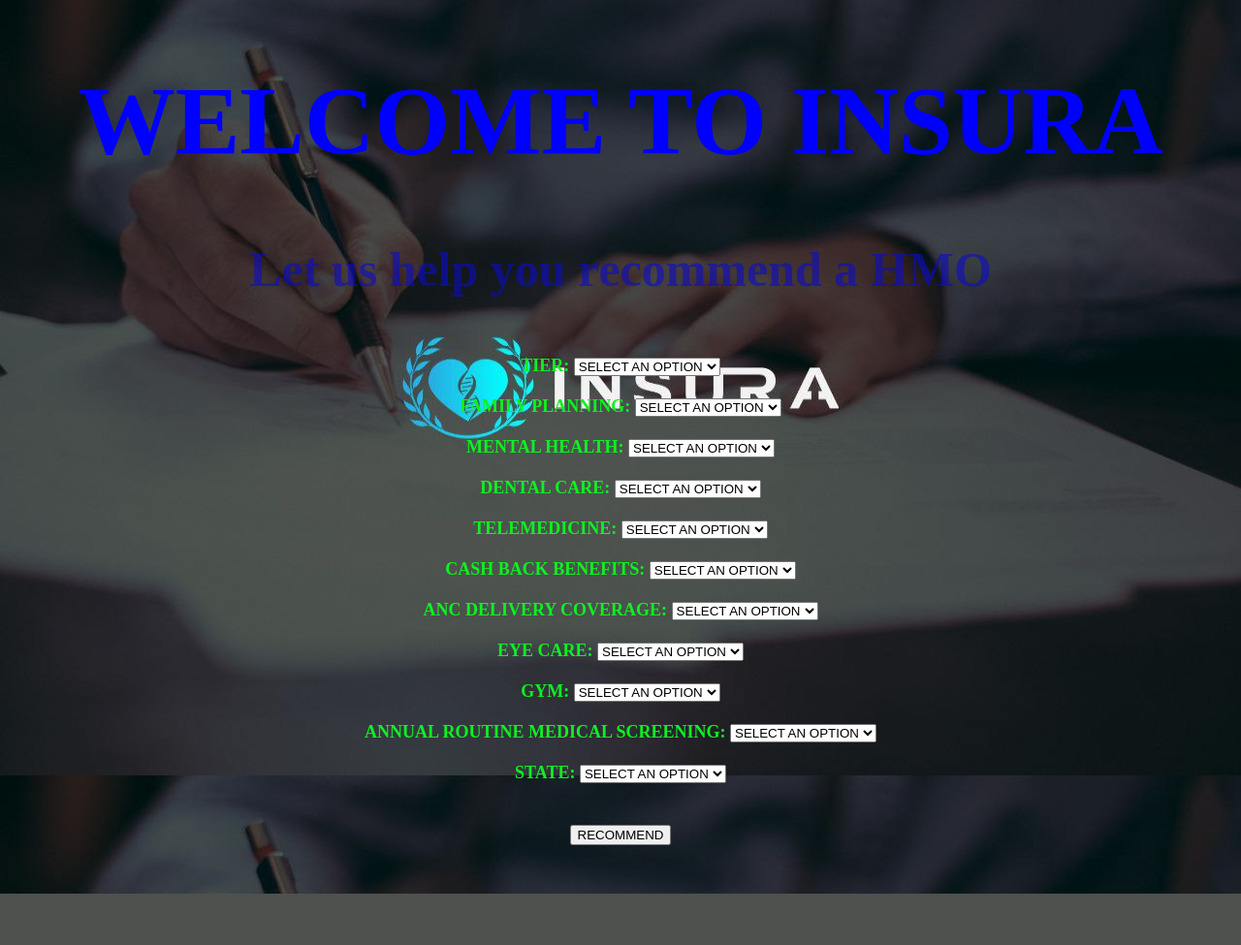
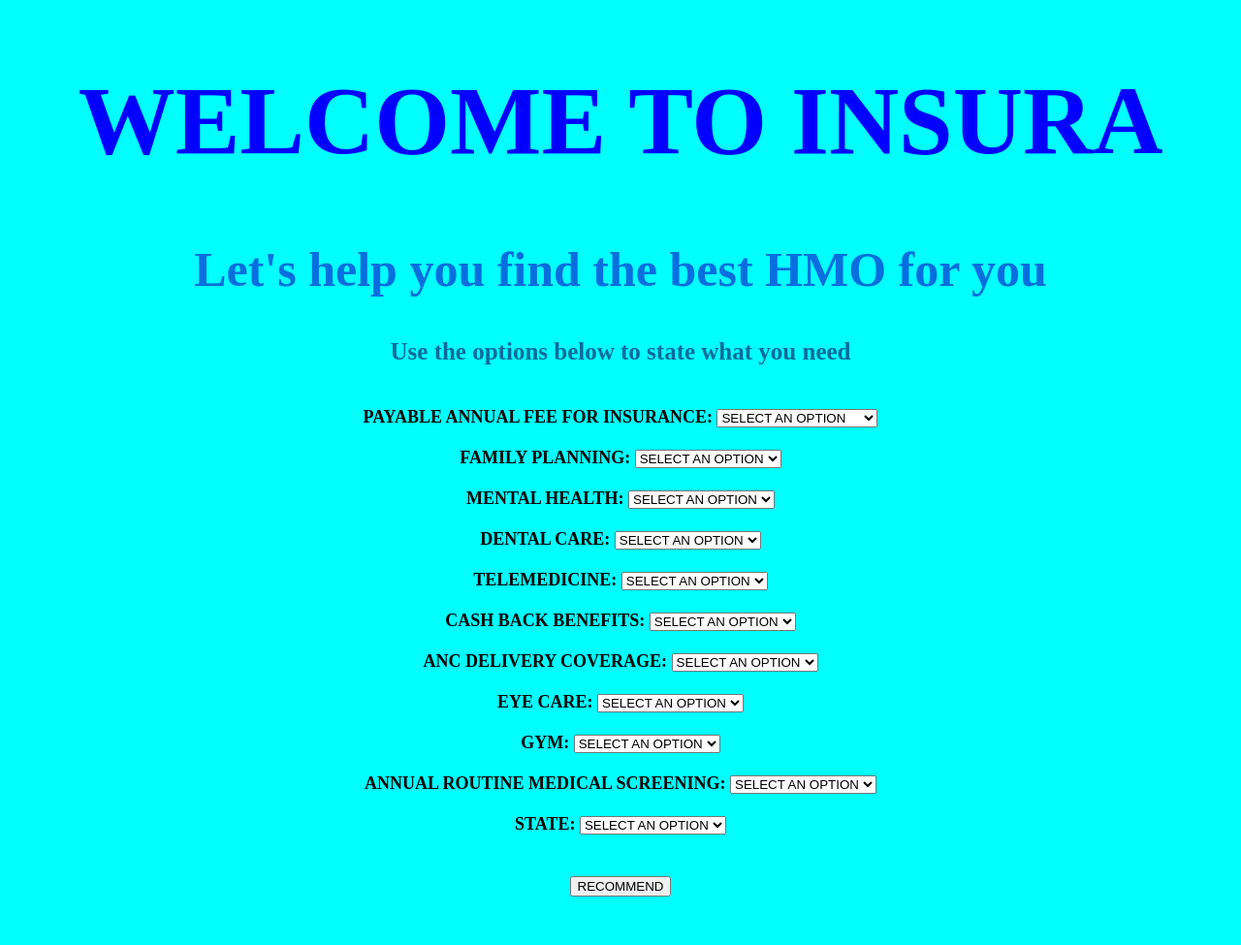
Before and after one commit to nuel-emeka/insura-ng, a Flask app: page / in a window 1280 px wide. Shown: the whole page at 97% size. Before the commit the page ends 922 px from the top, so only its background shows below. Run offline with Flask 2, Linux system fonts and the light colour scheme; parts of the project's set-up code (start-up, migrations or seed data) failed here and were passed over.

Commit message:
Update index.html

```diff
--- a/templates/index.html
+++ b/templates/index.html
@@ -7,15 +7,13 @@
     <meta name="keywords" content="HMOs">
     <meta name="author" content="INSURA">
     <title>INSURA | Recommender</title>
+    <link rel="icon" href="../static/logo.jpeg">
 
 </head>
 <body >
     <style> body{
-        color: rgb(15, 241, 34);
-        background-image: url("{{ url_for('static', filename='background.jpg') }}");
-        background-repeat: no-repeat;
-        background-attachment: fixed;
-        background-size: 100% 100%;
+        color: black;
+        background-color: aqua;
         }
         </style>
     <header>
@@ -26,10 +24,15 @@
                     color: blue;
                     font-size: 100px;
                 }</style>
-                <h2 style="text-align: center;">Let us help you recommend a HMO</h2>
+                <h2 style="text-align: center;">Let's help you find the best HMO for you</h2>
                 <style>h2{
                     color: rgba(11, 11, 201, 0.596);
                     font-size: 50px;
+                }</style>
+                <h3>Use the options below to state what you need</h3>
+                <style>h3{
+                    color: rgba(7, 7, 88, 0.596);
+                    font-size: 25px;
                 }</style>
             </div>
         </div>
@@ -43,13 +46,13 @@
             }
             </style>
         <form action="./predict" method="POST">
-            <label for="TIERS">TIER:</label>
+            <label for="TIERS">PAYABLE ANNUAL FEE FOR INSURANCE:</label>
             <select name="TIERS" id="TIERS">
                 <option value="SELECT AN OPTION">SELECT AN OPTION</option>
-                <option value="TIER 1">TIER 1</option>
-                <option value="TIER 2">TIER 2</option>
-                <option value="TIER 3">TIER 3</option>
-                <option value="TIER 4">TIER 4</option>
+                <option value="TIER 1">TIER 1: 10k - 29.9k</option>
+                <option value="TIER 2">TIER 2: 30k - 59.9k</option>
+                <option value="TIER 3">TIER 3: 60k - 99.9k</option>
+                <option value="TIER 4">TIER 4: 100k and above</option>
                 </select>
 
             <br><br>
```
